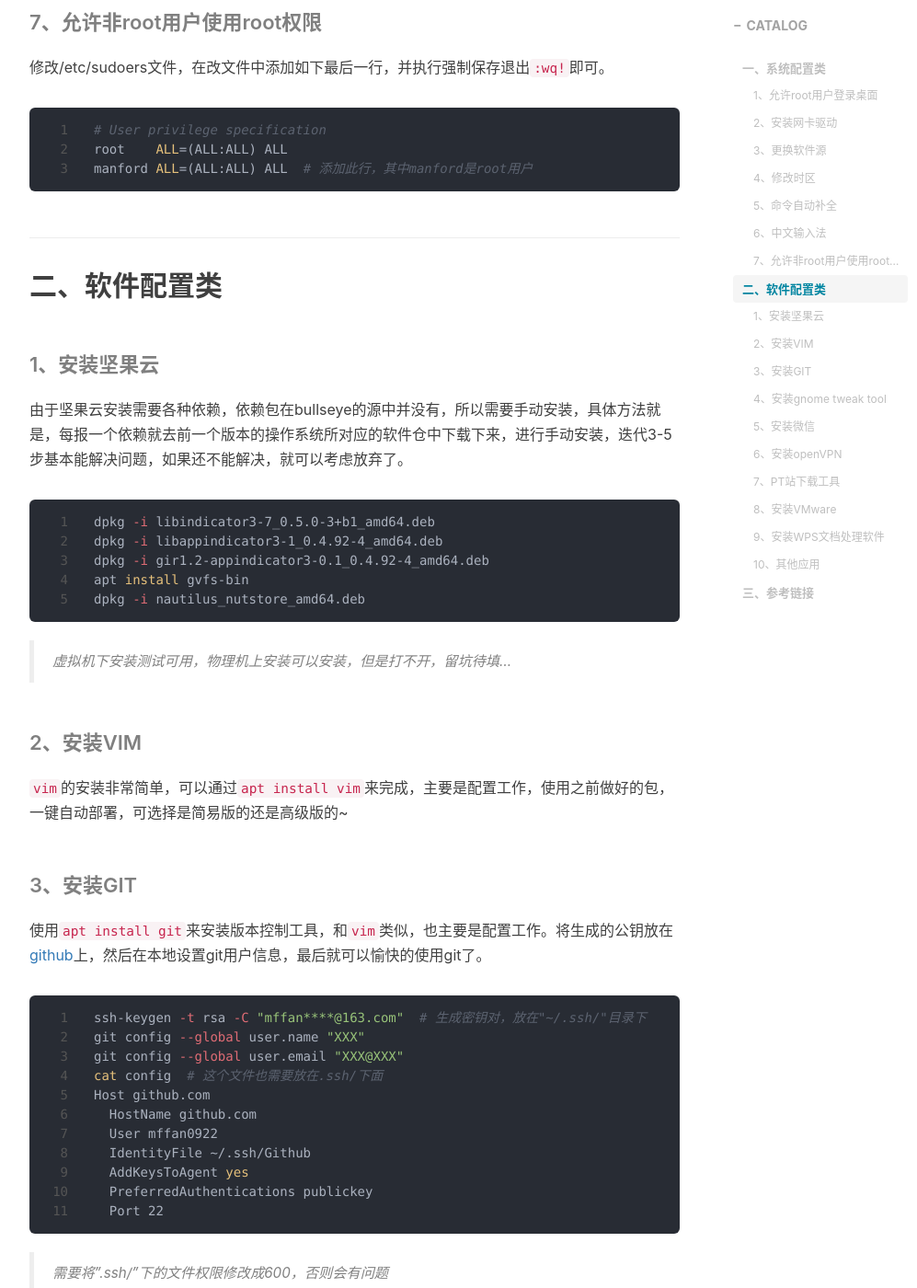
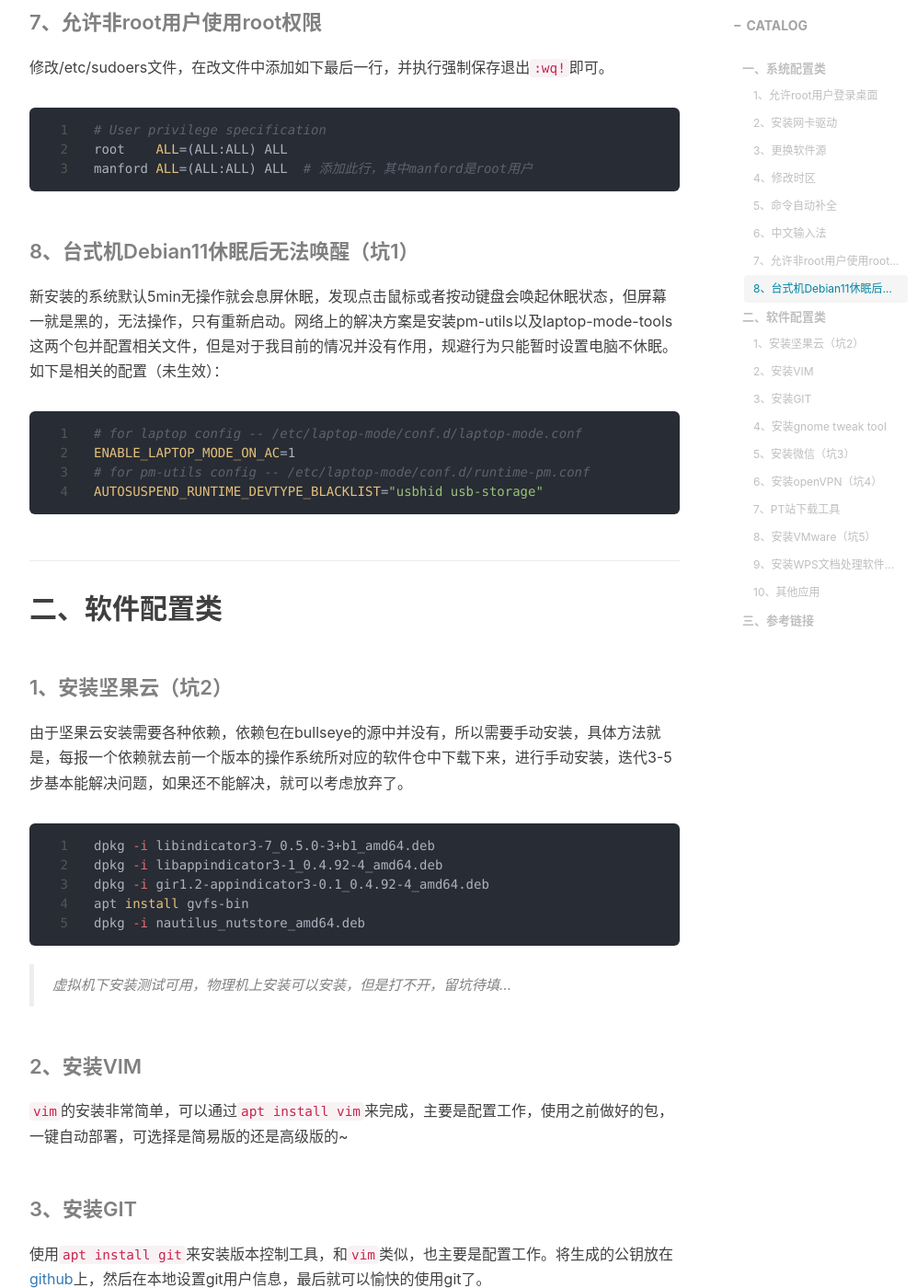
Before and after one commit to mffan0922/blog, a Jekyll site: the page built from _posts/2022-03-21-debian.md, in a window 1280 px wide and 1400 px high, scrolled down 3018 px. Shown: the whole window at 92% size, without its empty margins (233-1230 px from the left). Built offline with Jekyll 4.4.1, drawn with Linux system fonts in a browser that asks for light colours; some of the changed text lies outside the part shown.

````diff
--- a/_posts/2022-03-21-debian.md
+++ b/_posts/2022-03-21-debian.md
@@ -104,9 +104,20 @@ root	ALL=(ALL:ALL) ALL
 manford ALL=(ALL:ALL) ALL  # 添加此行，其中manford是root用户
 ```
 
+#### 8、台式机Debian11休眠后无法唤醒（坑1）
+
+新安装的系统默认5min无操作就会息屏休眠，发现点击鼠标或者按动键盘会唤起休眠状态，但屏幕一就是黑的，无法操作，只有重新启动。网络上的解决方案是安装pm-utils以及laptop-mode-tools这两个包并配置相关文件，但是对于我目前的情况并没有作用，规避行为只能暂时设置电脑不休眠。如下是相关的配置（未生效）：
+
+```bash
+# for laptop config -- /etc/laptop-mode/conf.d/laptop-mode.conf
+ENABLE_LAPTOP_MODE_ON_AC=1
+# for pm-utils config -- /etc/laptop-mode/conf.d/runtime-pm.conf
+AUTOSUSPEND_RUNTIME_DEVTYPE_BLACKLIST="usbhid usb-storage"
+```
+
 ## 二、软件配置类
 
-#### 1、安装坚果云
+#### 1、安装坚果云（坑2）
 
 由于坚果云安装需要各种依赖，依赖包在bullseye的源中并没有，所以需要手动安装，具体方法就是，每报一个依赖就去前一个版本的操作系统所对应的软件仓中下载下来，进行手动安装，迭代3-5步基本能解决问题，如果还不能解决，就可以考虑放弃了。
 
@@ -148,11 +160,11 @@ Host github.com
 
 使用`apt install gnome-tweak-tool`来安装该软件，tweak tool可以辅助设定UI界面，比如字体，墙纸，以及[主题和插件](https://www.opendesktop.org/s/Gnome/browse/)等等，非常方便。
 
-#### 5、安装微信
+#### 5、安装微信（坑3）
 
 目前好像没有什么特别好的办法，可以在Linux上安装微信，在这里挖个坑吧。
 
-#### 6、安装openVPN
+#### 6、安装openVPN（坑4）
 
 由于工作需要使用VPN登录专用的网络，Windows下可以使用OpenVPN GUI客户端来登录，Linux下只能使用命令行，不过命令行也有命令行的好处，不再需要像Windows那样使用手机获取token，然后再登录，Linux可以很容易的通过一个脚本命令实现连接。keyID可以通过[线上解析二维码工具](https://jiema.wwei.cn/)获取，一定不可以分享给别人
 
@@ -173,11 +185,11 @@ password:
 
 作为一个有资源的PTer，及时在Linux下也要充分利用呀。Windows下有官方推荐的uTorrent，Linux下PT下载工具虽然很多，但是能正常工作的目前只发现了qBitTorrent这一款。感觉应该是跟设置有关系，一定要**关闭DHT功能**，否则有被封号的危险。可以使用`apt install qbittorrent`，命令安装，关闭DHT后就可以愉快的下载了。
 
-#### 8、安装VMware
+#### 8、安装VMware（坑5）
 
 目前使用不到VMware虚拟机，暂时不折腾了。
 
-#### 9、安装WPS文档处理软件
+#### 9、安装WPS文档处理软件（坑6）
 
 目前使用不到WPS，自带的文件处理工具Libre Office够用，暂时不折腾了。
 
@@ -187,8 +199,10 @@ password:
 
 - VLC播放器——`apt install vlc `
 - [Edge浏览器](https://www.microsoft.com/zh-cn/edge)——`sudo dpkg -i microsoft-edge-stable_99.0.1150.52-1_amd64.deb`
+- curl工具——`apt install curl`
+- FTP工具——`apt install filezilla`
 
-> 使用`dpkg`命令安装软件包的时候，可能会遇到依赖问题，最简单的方法是执行`apt install -f`或者`apt --fix-broken install`，实在解决不了，那就只能一个个的去解决，或者放弃。
+使用`dpkg`命令安装软件包的时候，可能会遇到依赖问题，最简单的方法是执行`apt install -f`或者`apt --fix-broken install`，实在解决不了，那就只能一个个的去解决，或者放弃。另外，安装好edge浏览器之后，再次使用`apt update`命令时可能会遇到签名不通过的情况，可参考[官方指南](https://www.microsoftedgeinsider.com/en-us/download?platform=linux-deb)。
 
 ## 三、参考链接
 
````
Also changed, not shown: other parts of _posts/2022-03-21-debian.md (+1 -0 lines).
